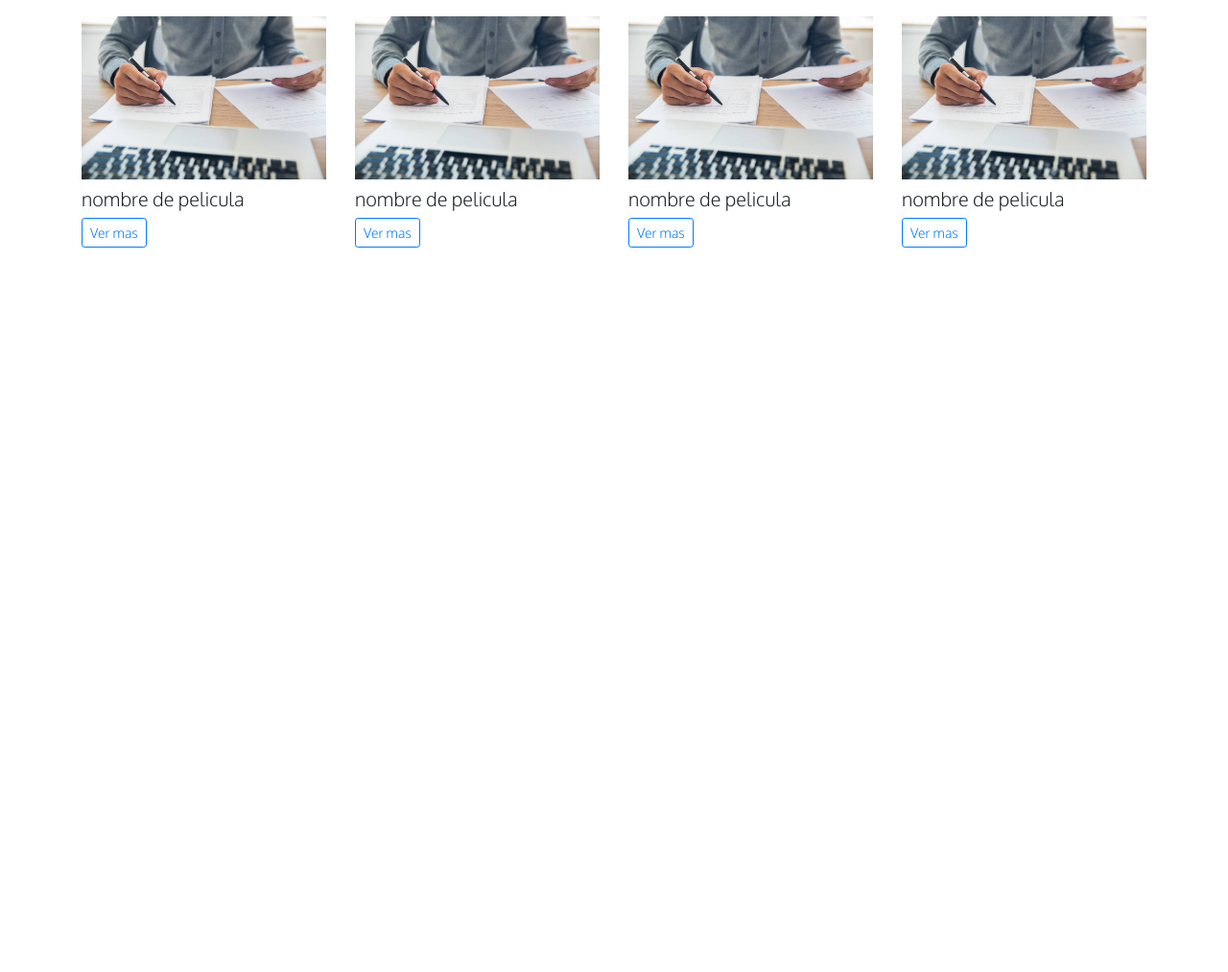
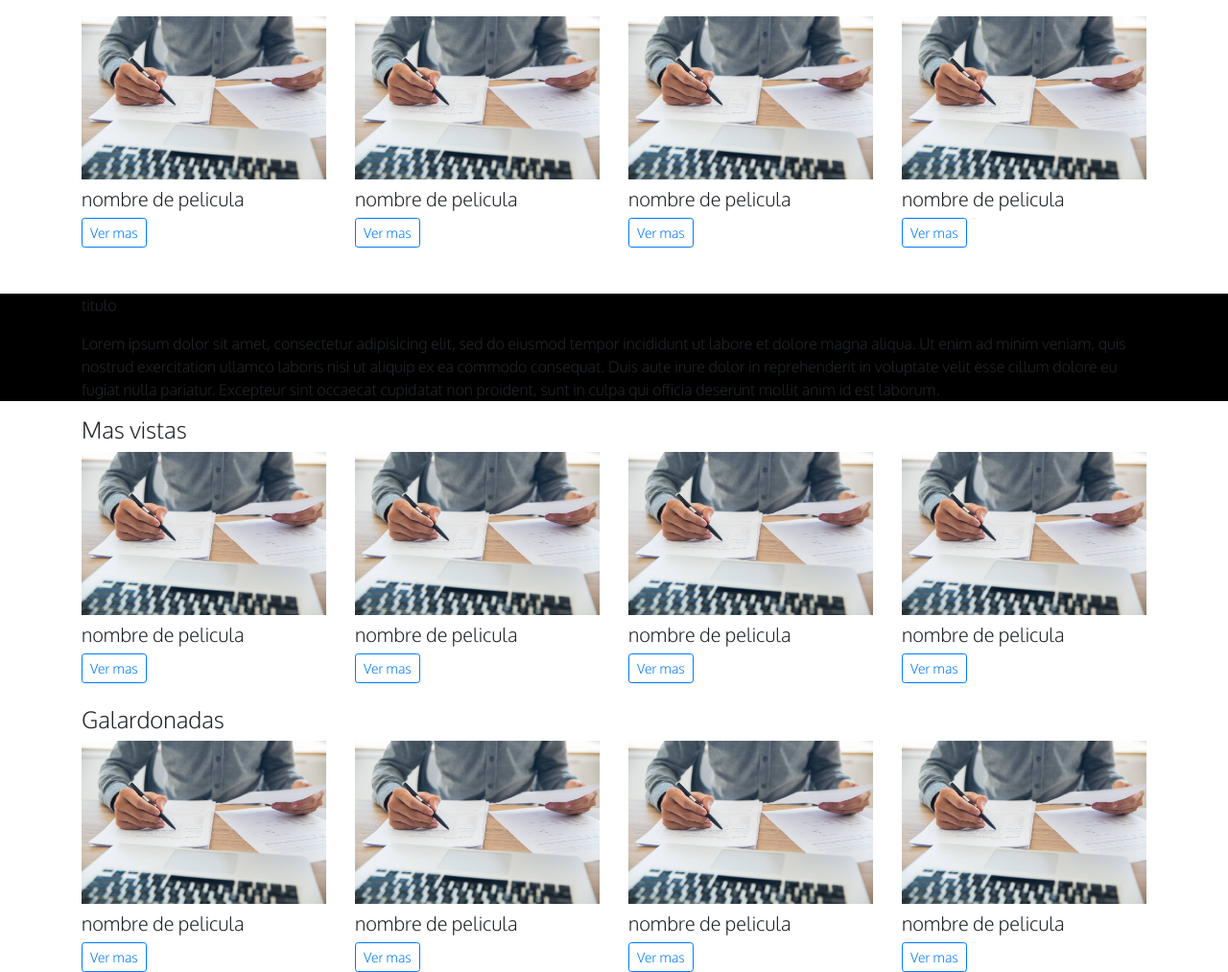
Before and after one commit to williamkpra/Bootstrap--ScrollReveal, a plain HTML site: page index.html in a window 1280 px wide. Shown: the part 63-1076 px from the top of the page at 96% size. Before the commit the page ends 800 px from the top, so only its background shows below. Drawn offline with nearby package versions, Linux system fonts and the light colour scheme.

```diff
--- a/css/main.css
+++ b/css/main.css
@@ -1,3 +1,11 @@
 body{
   font-family: 'Oxygen', sans-serif;
 }
+
+#info{
+ background: black;
+}
+
+#catalogo{
+  display: flex;
+}
--- a/index.html
+++ b/index.html
@@ -95,16 +95,91 @@
             </div>
           </div>
         </div>
+      </div>
+    </header>
+
+    <!-- Seccion-->
+
+    <section id="info">
+        <div class="container mt-5">
+          <p class="mb-3">titulo</p>
+          <p>Lorem ipsum dolor sit amet, consectetur adipisicing elit, sed do eiusmod tempor incididunt ut labore et dolore magna aliqua. Ut enim ad minim veniam, quis nostrud exercitation ullamco laboris nisi ut aliquip ex ea commodo consequat. Duis aute irure dolor in reprehenderit in voluptate velit esse cillum dolore eu fugiat nulla pariatur. Excepteur sint occaecat cupidatat non proident, sunt in culpa qui officia deserunt mollit anim id est laborum.</p>
+        </div>
+      </section>
+
+        <!-- CATAOGO-->
+    <section id="catalogo">
+      <div class="container">
+      <div class="masVitas mb-4">
+        <h4>Mas vistas</h4>
+        <div class="row alingn-item-start">
+          <div class="col-md-3">
+            <div class="header-content-p">
+              <img src="img/fondo.jpg" style="width: 100%;">
+              <h5 class="mt-2">nombre de pelicula</h5>
+              <a href="#" class="btn btn-outline-primary btn-sm">Ver mas</a>
+            </div>
+          </div>
+          <div class="col-md-3">
+            <div class="header-content-s">
+              <img src="img/fondo.jpg" style="width: 100%;">
+              <h5 class="mt-2">nombre de pelicula</h5>
+              <a href="#" class="btn btn-outline-primary btn-sm">Ver mas</a>
+            </div>
+          </div>
+          <div class="col-md-3">
+            <div class="header-content-t">
+              <img src="img/fondo.jpg" style="width: 100%;">
+              <h5 class="mt-2">nombre de pelicula</h5>
+              <a href="#" class="btn btn-outline-primary btn-sm">Ver mas</a>
+            </div>
+          </div>
+          <div class="col-md-3">
+            <div class="header-content-c">
+              <img src="img/fondo.jpg" style="width: 100%;">
+              <h5 class="mt-2">nombre de pelicula</h5>
+              <a href="#" class="btn btn-outline-primary btn-sm">Ver mas</a>
+            </div>
+          </div>
+        </div>
+
+        </div>
+        <h4>Galardonadas</h4>
+
+        <div class="row alingn-item-start">
+          <div class="col-md-3">
+            <div class="header-content-p">
+              <img src="img/fondo.jpg" style="width: 100%;">
+              <h5 class="mt-2">nombre de pelicula</h5>
+              <a href="#" class="btn btn-outline-primary btn-sm">Ver mas</a>
+            </div>
+          </div>
+          <div class="col-md-3">
+            <div class="header-content-s">
+              <img src="img/fondo.jpg" style="width: 100%;">
+              <h5 class="mt-2">nombre de pelicula</h5>
+              <a href="#" class="btn btn-outline-primary btn-sm">Ver mas</a>
+            </div>
+          </div>
+          <div class="col-md-3">
+            <div class="header-content-t">
+              <img src="img/fondo.jpg" style="width: 100%;">
+              <h5 class="mt-2">nombre de pelicula</h5>
+              <a href="#" class="btn btn-outline-primary btn-sm">Ver mas</a>
+            </div>
+          </div>
+          <div class="col-md-3">
+            <div class="header-content-c">
+              <img src="img/fondo.jpg" style="width: 100%;">
+              <h5 class="mt-2">nombre de pelicula</h5>
+              <a href="#" class="btn btn-outline-primary btn-sm">Ver mas</a>
+            </div>
+          </div>
+        </div>
+
 
       </div>
-
-
-    </header>
-
-
-
-
-
+    </section>
 
 
     <!-- BOOTATRAP 4 script (para que mi sitio web se adapte a diferentes tipos de pantalla)-->
```
